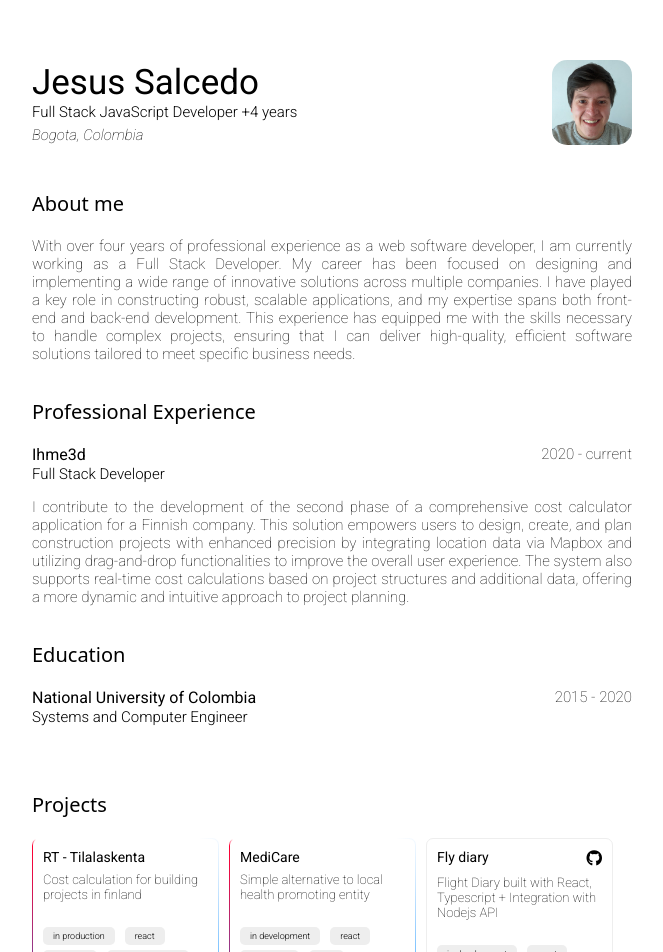
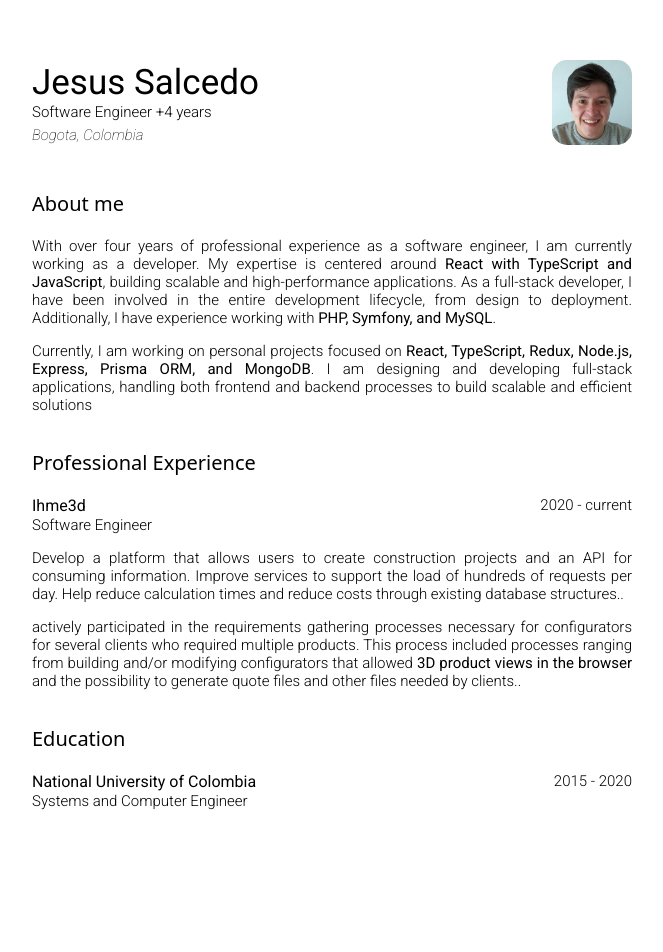
Before and after one commit to anythinglord/minimalist-portfolio, a React (Vite) app: page / in a window 1280 px wide. Shown: the top 952 px of the page, without its empty margins (308-971 px from the left). Built offline with nearby package versions, Linux system fonts and the light colour scheme; some icons are missing.

Commit message:
update about me information

```diff
--- a/src/App.css
+++ b/src/App.css
@@ -16,8 +16,11 @@ h3 {
 
 .text {
     font-size: 15px;
-    font-weight: 250;
+    font-weight: 300;
     text-align: justify;
+    & b {
+        font-weight: 400;
+    }
 }
 
 /* start header section */
@@ -82,7 +85,7 @@ h3 {
 
 /* projects section */
 .projects {
-    margin-top: 45px;
+    margin-top: 150px;
 }
 
 .card-container {
@@ -108,8 +111,8 @@ h3 {
 
 .card-name {
     color: #000;
-    font-size: 14px;
-    font-weight: 400;
+    font-size: 12px;
+    font-weight: 500;
     text-decoration: none;
     &:hover {
         text-decoration: underline;
@@ -119,7 +122,7 @@ h3 {
 .card-text {
     padding: 7px 0 25px 0;
     font-size: 13px;
-    font-weight: 200;
+    font-weight: 300;
 }
 
 .note {
@@ -133,6 +136,11 @@ h3 {
 }
 
 /* start skills section */
+
+.skills-index {
+    margin-bottom: 35px;
+}
+
 .skills-container {
     display: flex;
     justify-content: flex-start;
@@ -143,15 +151,16 @@ h3 {
 .skill-box{
     display: flex;
     align-items: center;
-    gap: 5px;
+    gap: 6px;
     background-color: #eee;
     font-size: 12px;
-    padding: 6px;
+    padding: 8px;
     border-radius: 7px;
     font-weight: 500;
     cursor: pointer;
     &:hover{
-        background-color: #ddd;
+        background-color: #fff;
+        color: #08f;
     }
 }
 
--- a/src/App.tsx
+++ b/src/App.tsx
@@ -8,19 +8,21 @@ function App() {
       <section className="header">
         <div className="info">
           <span className="name">Jesus Salcedo</span>
-          <span className="role">Full Stack JavaScript Developer +4 years</span>
+          <span className="role">Software Engineer +4 years</span>
           <span className="location">Bogota, Colombia</span>
         </div>
         <img className="image" src="/assets/photo.jpeg" alt="image" height="85" width="80"/>
       </section>
       <section className="about">
         <h3>About me</h3>
-        <p className="text">With over four years of professional experience as a web software developer,
-        I am currently working as a Full Stack Developer. My career has been focused on designing and
-        implementing a wide range of innovative solutions across multiple companies. I have played a key role in constructing robust,
-        scalable applications, and my expertise spans both front-end and back-end development.
-        This experience has equipped me with the skills necessary to handle complex projects, ensuring that I can deliver high-quality,
-        efficient software solutions tailored to meet specific business needs.</p>
+        <p className="text">With over four years of professional experience as a software engineer, I am currently working as a developer.
+        My expertise is centered around <b>React with TypeScript and JavaScript</b>, building scalable and high-performance applications.
+        As a full-stack developer, I have been involved in the entire development lifecycle, from design to deployment. Additionally,
+        I have experience working with <b>PHP, Symfony, and MySQL</b>.</p>
+
+        <p className="text">Currently, I am working on personal projects focused on <b>React, TypeScript, Redux, Node.js, Express, Prisma ORM, and MongoDB</b>.
+          I am designing and developing full-stack applications, handling both frontend and backend processes to build scalable and efficient solutions
+        </p>
       </section>
       <div className="experience">
         <h3>Professional Experience</h3>
@@ -28,12 +30,15 @@ function App() {
           <a target="blank" href="https://ihme3d.com/en/" className="company-name">Ihme3d</a>
           <span className="text">2020 - current</span>
         </div>
-        <span className="role">Full Stack Developer</span>
+        <span className="role">Software Engineer</span>
         <p className="text">
-        I contribute to the development of the second phase of a comprehensive cost calculator application for a Finnish company.
-        This solution empowers users to design, create, and plan construction projects with enhanced precision by integrating location
-        data via Mapbox and utilizing drag-and-drop functionalities to improve the overall user experience. The system also supports
-        real-time cost calculations based on project structures and additional data, offering a more dynamic and intuitive approach to project planning.
+        Develop a platform that allows users to create construction projects and an API for consuming information.
+        Improve services to support the load of hundreds of requests per day. Help reduce calculation times and reduce costs through existing database structures..
+        </p>
+        <p className="text">
+        actively participated in the requirements gathering processes necessary for configurators for several clients who required multiple products.
+        This process included processes ranging from building and/or modifying configurators that allowed <b>3D product views in the browser</b> and the
+        possibility to generate quote files and other files needed by clients..
         </p>
       </div>
       <section className="experience">
```
